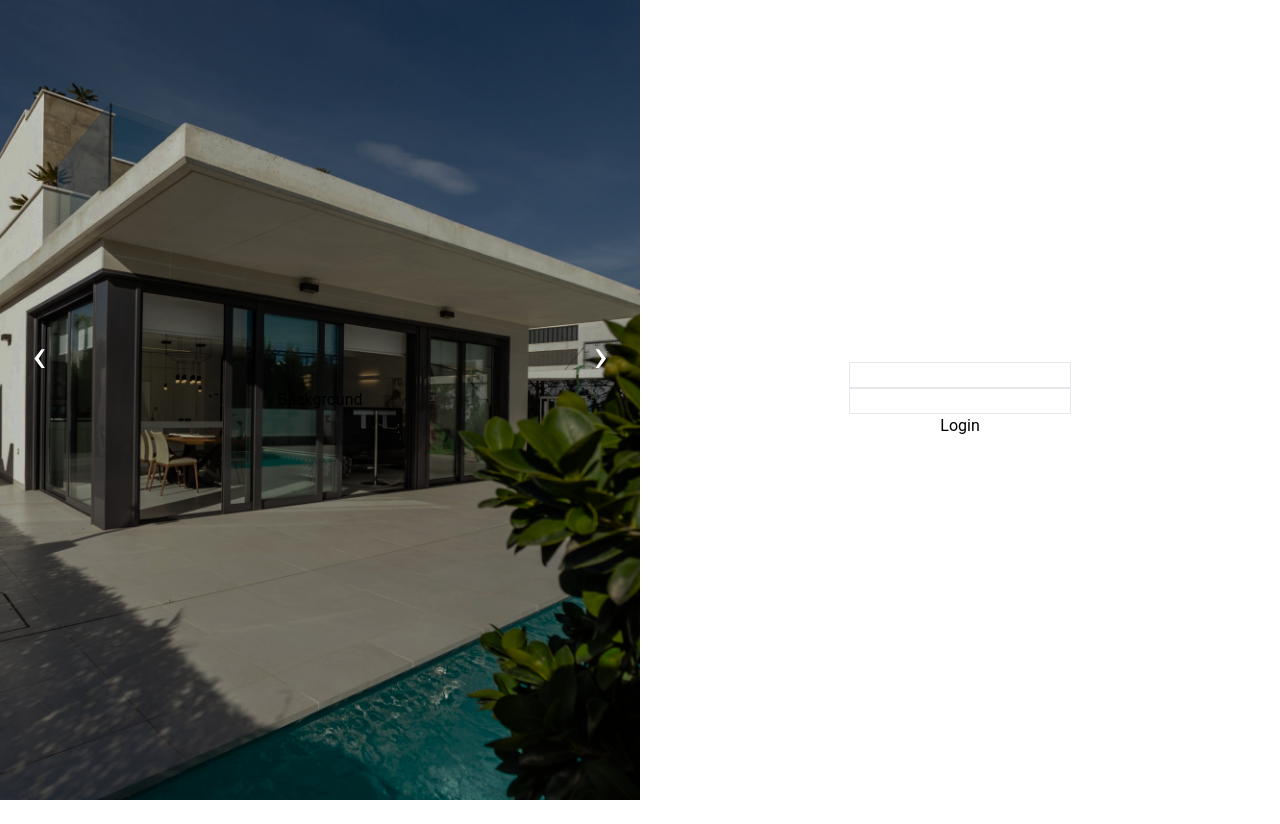
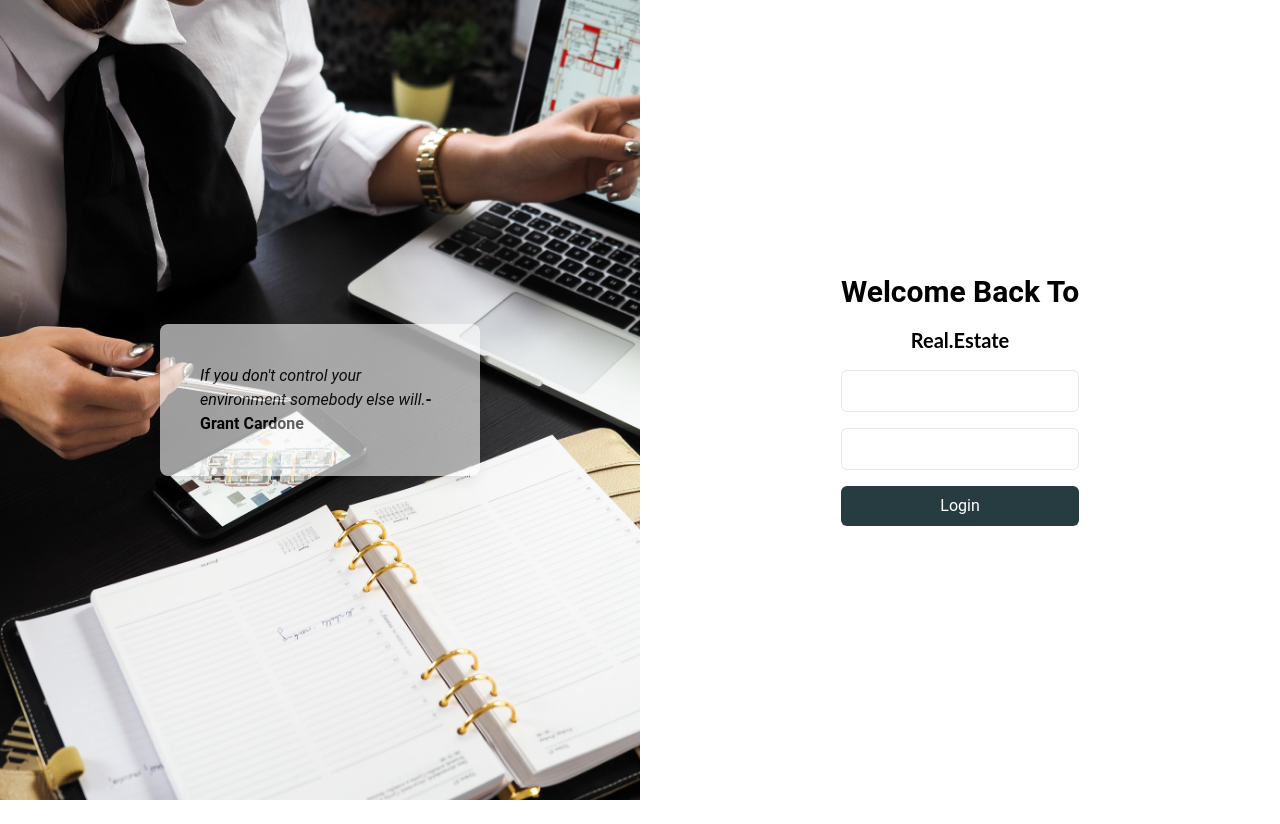
Before and after one commit to mishael1-d/nextjs-realestate, a Next.js app: page /login in a window 1280 px wide. After the commit the page ends 800 px from the top, so only its background shows below. Built offline with nearby package versions, Linux system fonts and the light colour scheme.

Commit message:
added login

```diff
--- a/components/LoginForm.js
+++ b/components/LoginForm.js
@@ -4,6 +4,10 @@ import "owl.carousel/dist/assets/owl.carousel.css";
 import "owl.carousel/dist/assets/owl.theme.default.css";
 import dynamic from "next/dynamic";
 import Tabpanel from "./Tabpanel";
+import Link from "next/link";
+
+import { TbUser } from "react-icons/tb";
+import { toast } from "react-toastify";
 // import 'react-owl-carousel2/style.css'; //Allows for server-side rendering.
 var $ = require("jquery");
 if (typeof window !== "undefined") {
@@ -31,39 +35,75 @@ function LoginForm() {
     try {
       await login(email, password);
       console.log("User logged in successfully");
+      toast.success("User logged in successfully");
     } catch (e) {
       console.log(e);
+      toast.error(e.code);
     }
   };
   return (
-    <div className="flex w-full h-screen">
+    <div className="loginform flex w-full h-screen overflow-y-hidden">
       <OwlCarousel autoplay loop className="!w-1/2" items={1} nav={false}>
-        <div className="w-full h-screen grid place-items-center bg-[url(/assets/sky.jpg)] bg-center bg-cover">
-          Background
+        <div className="w-full h-screen grid place-items-center bg-[url(/assets/login-bg1.jpg)] bg-center bg-cover text-white">
+          <div className="bg-white bg-opacity-40 text-black p-10 w-[80%] lg:w-1/2 rounded-lg shadow-lg backdrop-blur-lg drop-shadow-lg">
+            <em>
+              Real estate cannot be lost or stolen, nor can it be carried away.
+              Purchased with common sense, paid for in full, and managed with
+              reasonable care, it is about the safest investment in the world.
+            </em>
+            <strong className="text-right">-Franklin D. Roosevelt</strong>
           </div>
-        <div className="w-full h-screen grid place-items-center bg-[url(/assets/hero-bg.png)] bg-center bg-cover">
-          Background
+        </div>
+        <div className="w-full h-screen grid place-items-center bg-[url(/assets/login-bg2.jpg)] bg-center bg-cover">
+          <div className="bg-white opacity-60 text-black p-10 w-[80%] lg:w-1/2 rounded-lg shadow-lg">
+            <em>
+              If you don&apos;t control your environment somebody else will.
+            </em>
+            <strong>-Grant Cardone</strong>
+          </div>
         </div>
       </OwlCarousel>
       <div className="basis-1/2 h-full grid place-items-center">
-        <form onSubmit={handleSubmit} className="flex flex-col">
+        <div>
+          <div>
+            <div className="cursor-pointer">
+              <h2 className="text-3xl text-center font-bold mb-4 font-Roboto">
+                Welcome Back To
+              </h2>
+              <Link href="/">
+                <h3 className="text-xl text-center font-bold font-Lato mb-4">
+                  Real.Estate
+                </h3>
+              </Link>
+            </div>
+          </div>
+          <form onSubmit={handleSubmit} className="flex flex-col space-y-4">
+            <div className="flex items-center relative">
               <input
                 type="email"
                 name="email"
                 value={loginInfo.email}
                 onChange={(e) => handleChange(e)}
-            className="border border-2-black"
+                className="w-full  border border-2-black p-2 !bg-white outline-none rounded-md"
               />
+            </div>
+            <div>
               <input
                 type="password"
                 name="password"
                 value={loginInfo.password}
                 onChange={(e) => handleChange(e)}
-            className="border border-2-black"
+                className="w-full  border border-2-black p-2 !bg-white outline-none rounded-md"
               />
-
-          <button type="submit">Login</button>
+            </div>
+            <button
+              type="submit"
+              className="bg-[#263C41] text-white py-2 px-4 rounded-md"
+            >
+              Login
+            </button>
           </form>
+        </div>
       </div>
     </div>
   );
--- a/components/Tabpanel.js
+++ b/components/Tabpanel.js
@@ -1,8 +1,20 @@
+import Link from "next/link";
+import { useState } from "react";
+
 function Tabpanel() {
+  const [query, setQuery] = useState("");
   return (
     <div className="mt-8">
-      <input type="search" className="outline-none p-2 opacity-50 rounded-md mr-5" placeholder="Type something here..." />
-      <button className="bg-white p-2 rounded-md">Search Keyword</button>
+      <input
+        type="search"
+        className="outline-none p-2 opacity-50 rounded-md mr-5"
+        placeholder="Type something here..."
+        value={query}
+        onChange={(e) => setQuery(e.target.value)}
+      />
+      <Link href={`/search?query=${query}`}>
+        <button className="bg-white p-2 rounded-md">Search Keyword</button>
+      </Link>
     </div>
   );
 }
--- a/pages/_app.js
+++ b/pages/_app.js
@@ -5,7 +5,12 @@ import Layout from "../components/Layout";
 
 function MyApp({ Component, pageProps }) {
   if (Component.getLayout) {
-    return Component.getLayout(<Component {...pageProps} />);
+    return Component.getLayout(
+      <>
+        <ToastContainer />
+        <Component {...pageProps} />
+      </>
+    );
   }
   return (
     <>
--- a/pages/register.js
+++ b/pages/register.js
@@ -1,8 +1,12 @@
 import React from "react";
 import RegisterForm from "../components/RegisterForm";
 
-function register() {
+function Register() {
   return <RegisterForm />;
 }
 
-export default register;
+export default Register;
+
+Register.getLayout = function PageLayout(page) {
+  return <>{page}</>;
+};
--- a/styles/globals.css
+++ b/styles/globals.css
@@ -33,3 +33,7 @@ body {
   position: absolute !important;
   cursor: pointer !important;
 }
+
+.loginform .owl-nav {
+  display: none !important;
+}
```
Also changed, not shown: public/assets/login-bg1.jpg (added), public/assets/login-bg2.jpg (added). Lines whose indentation alone changed are shown as unchanged.
